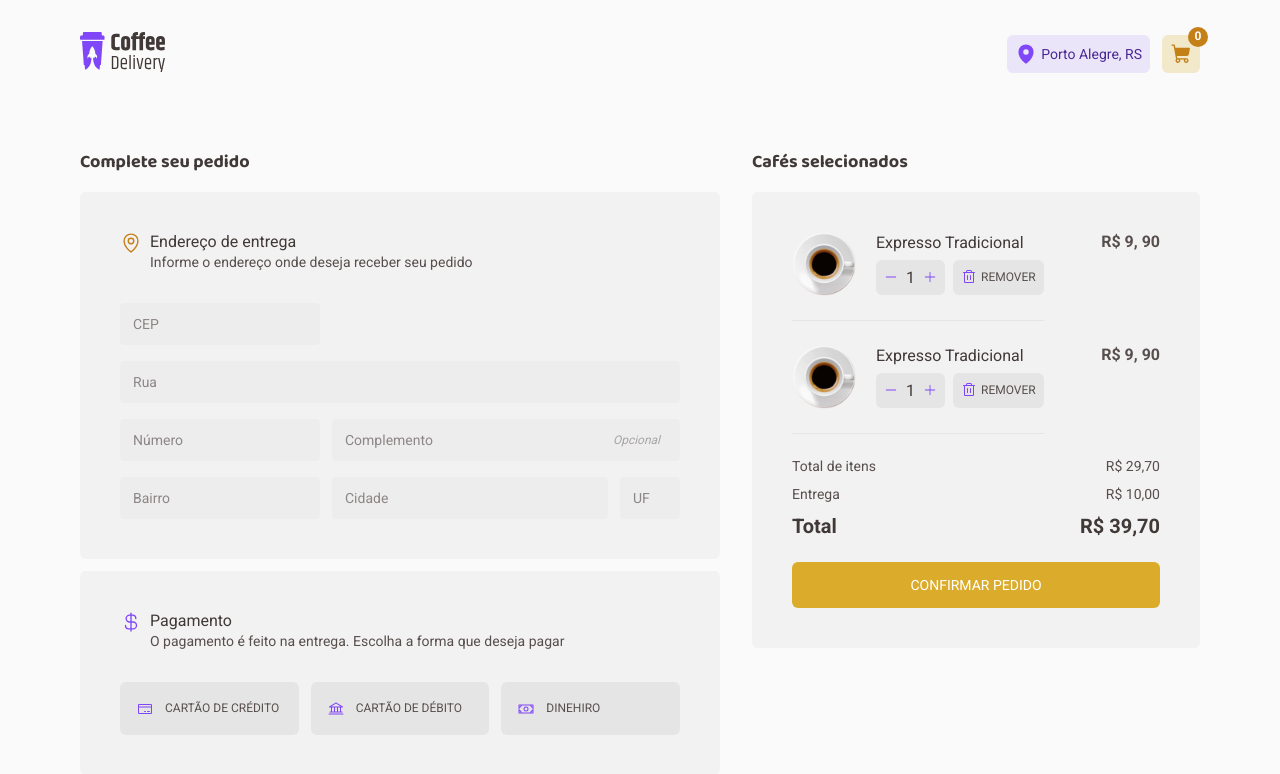
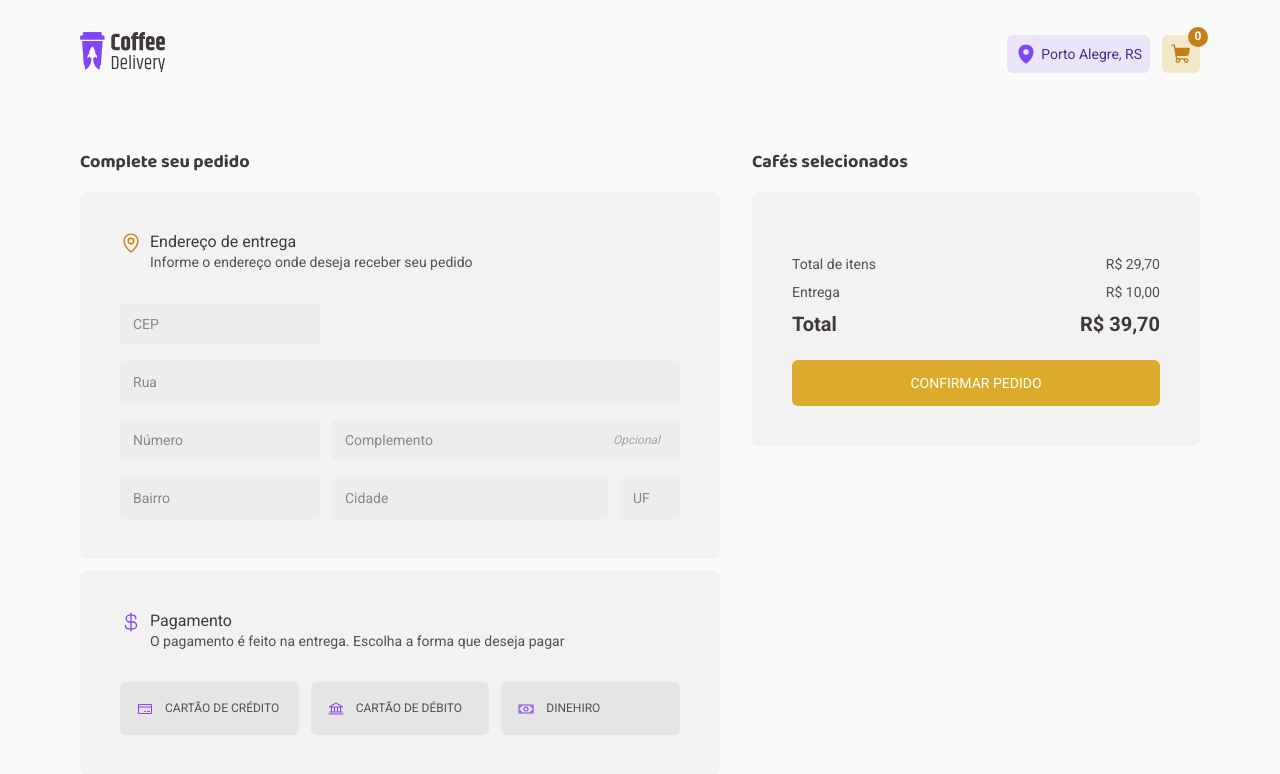
Before and after one commit to wwilliamsantana/store-ig, a React (Vite) app: page /checkout in a window 1280 px wide. Shown: the top 774 px of the page. Built offline with nearby package versions, Linux system fonts and the light colour scheme; data requests are answered from the project's data file.

Commit message:
feat: Update, Remove, Add/Decrease component in Summary Option Coffee

```diff
--- a/src/components/OptionCoffee/index.tsx
+++ b/src/components/OptionCoffee/index.tsx
@@ -14,7 +14,7 @@ import { CoffeeContext } from '../../context/CoffeeContext'
 
 interface OptionCoffeeProps {
   coffee: {
-    id: string
+    id: number
     title: string
     subtitle: string
     tags: string[]
@@ -26,11 +26,6 @@ interface OptionCoffeeProps {
 export function OptionCoffee({ coffee }: OptionCoffeeProps) {
   const [qtdCoffee, setQtdCoffee] = useState<number>(0)
   const { addCart } = useContext(CoffeeContext)
-
-  const formatPrice = new Intl.NumberFormat('pt-BR', {
-    style: 'currency',
-    currency: 'BRL',
-  }).format(coffee.value)
 
   function addQtd() {
     setQtdCoffee((state) => state + 1)
@@ -48,12 +43,19 @@ export function OptionCoffee({ coffee }: OptionCoffeeProps) {
         title: coffee.title,
         qtd: qtdCoffee,
         value: coffee.value,
+        image: coffee.image,
+        id: coffee.id,
       }
-      console.log(data)
+
       setQtdCoffee(0)
       addCart(data)
     }
   }
+
+  const formatPrice = new Intl.NumberFormat('pt-BR', {
+    style: 'currency',
+    currency: 'BRL',
+  }).format(coffee.value)
 
   return (
     <OptionCoffeeContainer>
--- a/src/components/OrderSummary/index.tsx
+++ b/src/components/OrderSummary/index.tsx
@@ -1,3 +1,4 @@
+import { useContext } from 'react'
 import { SummaryItemCoffee } from '../SummaryItemCoffee'
 import {
   SummaryListCoffee,
@@ -6,15 +7,19 @@ import {
   SummaryMoney,
   ButtonFinished,
 } from './styles'
+import { CoffeeContext } from '../../context/CoffeeContext'
 
 export function OrderSummary() {
+  const { cart } = useContext(CoffeeContext)
+
   return (
     <SummaryContainer>
       <h2>Cafés selecionados</h2>
       <SummaryContent>
         <SummaryListCoffee>
-          <SummaryItemCoffee />
-          <SummaryItemCoffee />
+          {cart.map((item) => {
+            return <SummaryItemCoffee key={item.id} data={item} />
+          })}
         </SummaryListCoffee>
 
         <SummaryMoney>
--- a/src/components/SummaryItemCoffee/index.tsx
+++ b/src/components/SummaryItemCoffee/index.tsx
@@ -1,34 +1,73 @@
 import { Minus, Plus, Trash } from '@phosphor-icons/react'
 import { ItemCoffee, ItemContainer, ItemContent, Qtd } from './styles'
+import { useContext, useState } from 'react'
+import { CoffeeContext } from '../../context/CoffeeContext'
 
-// eslint-disable-next-line import/no-absolute-path
-import coffee1 from '/Coffee1.svg'
+interface SummaryItemCoffeeProps {
+  data: {
+    id: number
+    title: string
+    qtd: number
+    value: number
+    image: string
+  }
+}
 
-export function SummaryItemCoffee() {
+export function SummaryItemCoffee({ data }: SummaryItemCoffeeProps) {
+  const [qtdCoffee, setQtdCoffee] = useState<number>(data.qtd)
+  const { updateCart, removeCart } = useContext(CoffeeContext)
+
+  function addQtd() {
+    setQtdCoffee((state) => state + 1)
+    updateCart({
+      id: data.id,
+      qtd: qtdCoffee + 1,
+    })
+  }
+
+  function decreaseQtd() {
+    if (qtdCoffee > 0) {
+      setQtdCoffee((state) => state - 1)
+      updateCart({
+        id: data.id,
+        qtd: qtdCoffee - 1,
+      })
+    }
+  }
+
+  function handleRemoveCart() {
+    removeCart(data.id)
+  }
+
+  const formatPrice = new Intl.NumberFormat('pt-BR', {
+    style: 'currency',
+    currency: 'BRL',
+  }).format(data.value)
+
   return (
     <ItemCoffee>
       <ItemContainer>
-        <img src={coffee1} alt="" />
+        <img src={data.image} alt="" />
         <ItemContent>
-          <span>Expresso Tradicional</span>
+          <span>{data.title}</span>
           <div>
             <Qtd>
-              <button className="qtdButton">
+              <button className="qtdButton" onClick={decreaseQtd}>
                 <Minus />
               </button>
-              <span>1</span>
-              <button className="qtdButton">
+              <span>{qtdCoffee}</span>
+              <button className="qtdButton" onClick={addQtd}>
                 <Plus />
               </button>
             </Qtd>
-            <button className="remove">
+            <button className="remove" onClick={handleRemoveCart}>
               <Trash />
               Remover
             </button>
           </div>
         </ItemContent>
       </ItemContainer>
-      <strong>R$ 9, 90</strong>
+      <strong>{formatPrice}</strong>
     </ItemCoffee>
   )
 }
--- a/src/context/CoffeeContext.tsx
+++ b/src/context/CoffeeContext.tsx
@@ -2,7 +2,7 @@ import { ReactNode, createContext, useEffect, useState } from 'react'
 import { api } from '../server/api'
 
 interface CoffeeProps {
-  id: string
+  id: number
   title: string
   subtitle: string
   tags: string[]
@@ -11,15 +11,24 @@ interface CoffeeProps {
 }
 
 interface CartProps {
+  id: number
   title: string
   qtd: number
   value: number
+  image: string
+}
+
+interface UpdateCartProps {
+  id: number
+  qtd: number
 }
 
 interface CardContextProps {
   coffees: CoffeeProps[]
   addCart: (data: CartProps) => void
   cart: CartProps[]
+  updateCart: (data: UpdateCartProps) => void
+  removeCart: (id: number) => void
 }
 
 export const CoffeeContext = createContext({} as CardContextProps)
@@ -38,6 +47,23 @@ export function CoffeeContextProvider({ children }: CardProviderProps) {
     setCoffees(response.data)
   }
 
+  function updateCart(data: UpdateCartProps) {
+    const newData = cart.map((item) => {
+      if (item.id === data.id) {
+        item.qtd = data.qtd
+      }
+      return item
+    })
+
+    setCart(newData)
+  }
+
+  function removeCart(id: number) {
+    const newData = cart.filter((item) => item.id !== id)
+
+    setCart(newData)
+  }
+
   function addCart(data: CartProps) {
     setCart((state) => [...state, data])
   }
@@ -47,7 +73,9 @@ export function CoffeeContextProvider({ children }: CardProviderProps) {
   }, [])
 
   return (
-    <CoffeeContext.Provider value={{ coffees, addCart, cart }}>
+    <CoffeeContext.Provider
+      value={{ coffees, addCart, cart, updateCart, removeCart }}
+    >
       {children}
     </CoffeeContext.Provider>
   )
```
